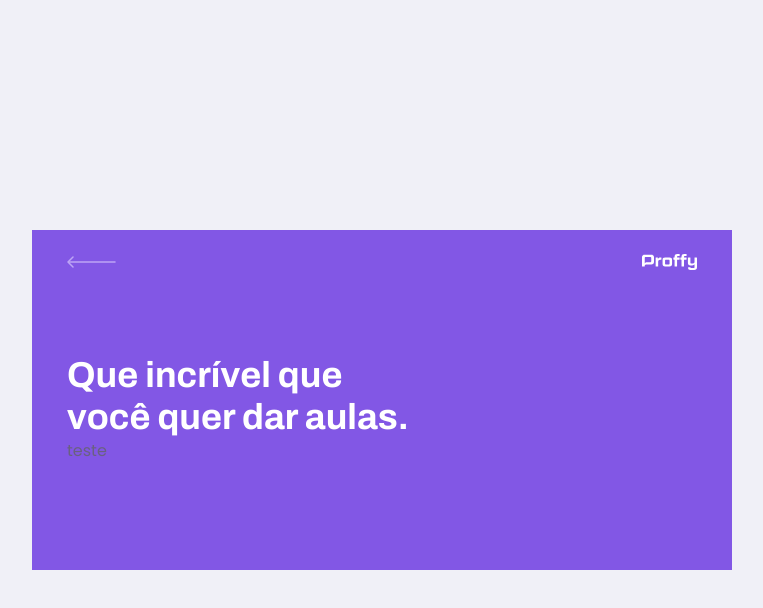
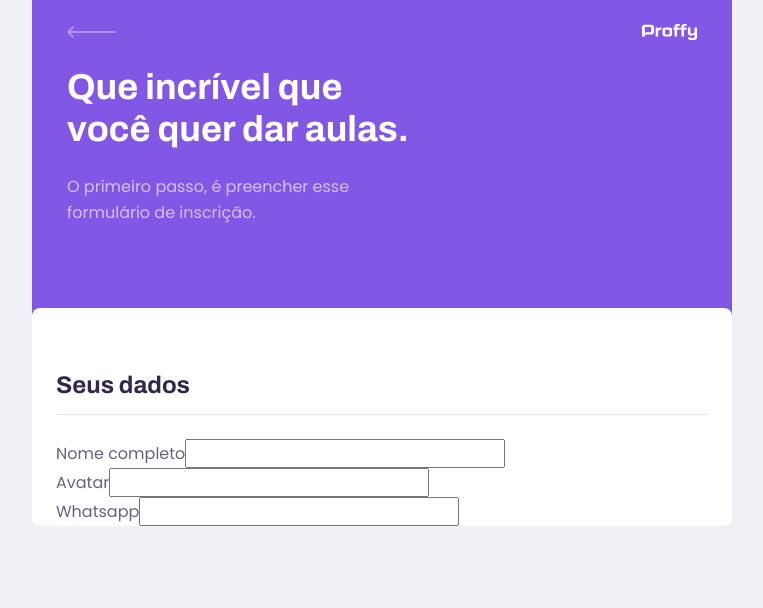
Before and after one commit to joaovieira23/proffy, a React (Create React App) app in the folder web/: page /give-classes in a window 1280 px wide. Shown: the top 608 px of the page, without its empty margins (258-1021 px from the left). Built offline with nearby package versions, Linux system fonts and the light colour scheme; the HTML template or start-up script is replaced by a standard one.

Commit message:
feat: separate input into component

```diff
--- /dev/null
+++ b/web/src/components/Input/index.tsx
@@ -0,0 +1,19 @@
+import React, { InputHTMLAttributes } from 'react';
+
+import './style.css';
+
+interface InputProps extends InputHTMLAttributes<HTMLInputElement> {
+  name: string;
+  label: string;
+}
+
+const Input: React.FC<InputProps> = ({ name, label, ...rest }) => {
+  return (
+    <div className="input-block">
+      <label htmlFor={name}>{label}</label>
+      <input type="text" id={name} {...rest} />
+    </div>
+  );
+}
+
+export default Input;
--- /dev/null
+++ b/web/src/components/Input/style.css
@@ -0,0 +1,34 @@
+#search-teachers .input-block {
+  position: relative;
+}
+
+#search-teachers .input-block+.input-block {
+  margin-top: 1.4rem;
+}
+
+#search-teachers .input-block label {
+  font-size: 1.4rem;
+}
+
+#search-teachers .input-block input {
+  width: 100%;
+  height: 5.6rem;
+  margin-top: 0.8rem;
+  border-radius: 0.8rem;
+  background: var(--color-input-background);
+  border: 1px solid var(--color-line-in-white);
+  outline: 0;
+  padding: 0 1.6rem;
+  font: 1.6rem Archivo;
+}
+
+#search-teachers .input-block:focus-within::after {
+  width: calc(100% - 3.2rem);
+  height: 2px;
+  content: '';
+  background: var(--color-primary-light);
+  position: absolute;
+  left: 1.6rem;
+  right: 1.6rem;
+  bottom: 0;
+}
--- a/web/src/components/PageHeader/index.tsx
+++ b/web/src/components/PageHeader/index.tsx
@@ -8,7 +8,8 @@
 import backIcon from '../../assets/images/icons/back.svg';
 
 interface PageHeaderProps {
-  title: string
+  title: string;
+  description?: string;
 }
 
 const PageHeader: React.FC<PageHeaderProps> = (props) => {
@@ -23,6 +24,8 @@
 
       <div className="header-content">
         <strong>{props.title}</strong>
+        {/* {props.description ? <p>{props.description}</p> : null} */}
+        {props.description && <p>{props.description}</p>}
         {props.children}
       </div>
 
--- a/web/src/components/PageHeader/styles.css
+++ b/web/src/components/PageHeader/styles.css
@@ -40,6 +40,14 @@
   color: var(--color-title-in-primary);
 }
 
+.page-header .header-content p {
+  max-width: 30rem;
+  font-size: 1.6rem;
+  line-height: 2.6rem;
+  color: var(--color-text-in-primary);
+  margin-top: 2.4rem;
+}
+
 @media(min-width: 700px) {
   .page-header {
     height: 340px;
--- a/web/src/pages/TeacherForm/index.tsx
+++ b/web/src/pages/TeacherForm/index.tsx
@@ -1,12 +1,36 @@
 import React from 'react';
 import PageHeader from '../../components/PageHeader';
+
+import './styles.css';
 
 function TeacherForm() {
   return (
     <div id="page-teacher-form" className="container">
-      <PageHeader title="Que incrível que você quer dar aulas." >
-        teste
-      </PageHeader>
+      <PageHeader
+        title="Que incrível que você quer dar aulas."
+        description="O primeiro passo, é preencher esse formulário de inscrição."
+      />
+
+      <main>
+        <fieldset>
+          <legend>Seus dados</legend>
+
+          <div className="input-block">
+            <label htmlFor="name">Nome completo</label>
+            <input type="text" id="name" />
+          </div>
+
+          <div className="input-block">
+            <label htmlFor="avatar">Avatar</label>
+            <input type="text" id="avatar" />
+          </div>
+
+          <div className="input-block">
+            <label htmlFor="whatsapp">Whatsapp</label>
+            <input type="text" id="whatsapp" />
+          </div>
+        </fieldset>
+      </main>
     </div>
   )
 }
--- /dev/null
+++ b/web/src/pages/TeacherForm/styles.css
@@ -0,0 +1,40 @@
+#page-teacher-form {
+  width: 100vw;
+  height: 100vh;
+}
+
+#page-teacher-form .page-header .header-content {
+  margin-bottom: 6.4rem;
+}
+
+#page-teacher-form main {
+  background: var(--color-box-base);
+  width: 100%;
+  max-width: 74rem;
+  border-radius: 0.8rem;
+  margin: -3.2rem auto 3.2rem;
+  padding-top: 6.4rem;
+  overflow: hidden;
+}
+
+#page-teacher-form main fieldset {
+  border: 0;
+  padding: 0 2.4rem;
+}
+
+#page-teacher-form main fieldset+fieldset {
+  margin-top: 6.4rem;
+}
+
+#page-teacher-form main fieldset legend {
+  font: 700 2.4rem Archivo;
+  color: var(--color-text-title);
+  margin-bottom: 2.4rem;
+  display: flex;
+  align-items: center;
+  justify-content: space-between;
+  width: 100%;
+  padding-bottom: 1.6rem;
+  border-bottom: 1px solid var(--color-line-in-white);
+
+}
--- a/web/src/pages/TeacherList/index.tsx
+++ b/web/src/pages/TeacherList/index.tsx
@@ -3,26 +3,16 @@
 import './styles.css';
 import PageHeader from '../../components/PageHeader';
 import TeacherItem from '../../components/TeacherItem';
+import Input from '../../components/Input';
 
 function TeacherList() {
   return (
     <div id="page-teacher-list" className="container">
       <PageHeader title="Estes são os proffys disponíveis.">
         <form id="search-teachers">
-          <div className="input-block">
-            <label htmlFor="subject">Matéria</label>
-            <input type="text" id="subject" />
-          </div>
-
-          <div className="input-block">
-            <label htmlFor="week-day">Dia da semana</label>
-            <input type="text" id="week-day" />
-          </div>
-
-          <div className="input-block">
-            <label htmlFor="time">Hora</label>
-            <input type="text" id="time" />
-          </div>
+          <Input name="subject" label="Matéria" />
+          <Input name="week_day" label="Dia da semana" />
+          <Input name="time" label="Hora" />
         </form>
       </PageHeader>
 
--- a/web/src/pages/TeacherList/styles.css
+++ b/web/src/pages/TeacherList/styles.css
@@ -9,41 +9,6 @@
 
 #search-teachers label {
   color: var(--color-text-in-primary);
-}
-
-#search-teachers .input-block {
-  position: relative;
-}
-
-#search-teachers .input-block+.input-block {
-  margin-top: 1.4rem;
-}
-
-#search-teachers .input-block label {
-  font-size: 1.4rem;
-}
-
-#search-teachers .input-block input {
-  width: 100%;
-  height: 5.6rem;
-  margin-top: 0.8rem;
-  border-radius: 0.8rem;
-  background: var(--color-input-background);
-  border: 1px solid var(--color-line-in-white);
-  outline: 0;
-  padding: 0 1.6rem;
-  font: 1.6rem Archivo;
-}
-
-#search-teachers .input-block:focus-within::after {
-  width: calc(100% - 3.2rem);
-  height: 2px;
-  content: '';
-  background: var(--color-primary-light);
-  position: absolute;
-  left: 1.6rem;
-  right: 1.6rem;
-  bottom: 0;
 }
 
 #page-teacher-list main {
```
